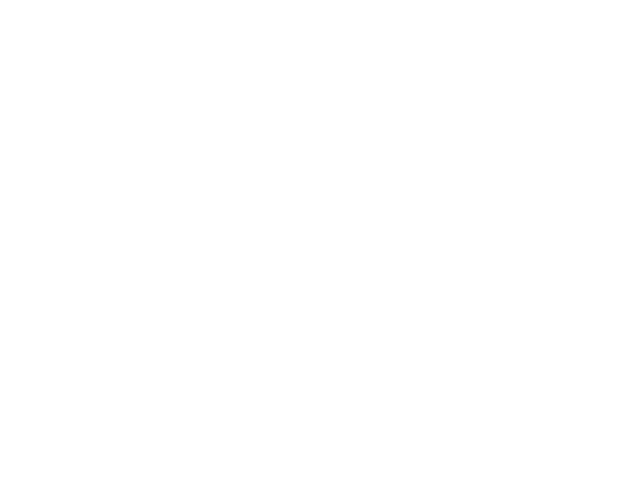
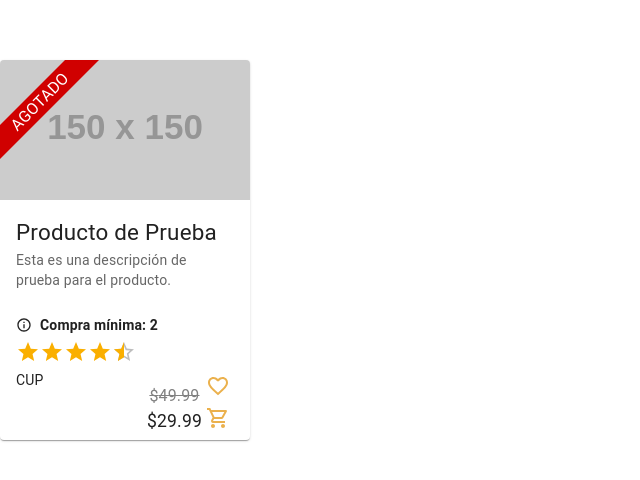
Before and after one commit to GoDjango-Development/react.js-gvcl, a React (Vite) app: page /MoonProductCard in a window 1280 px wide. Before the commit this address had no page. Shown: the part 150-630 px from the top of the page, without its empty margins (0-640 px from the left). Built offline with nearby package versions, Linux system fonts and the light colour scheme.

Commit message:
add: card MoonProductCard

```diff
--- a/package.json
+++ b/package.json
@@ -12,7 +12,9 @@
   "dependencies": {
     "@emotion/react": "^11.11.4",
     "@emotion/styled": "^11.11.5",
+    "@mui/icons-material": "^5.15.19",
     "@mui/material": "^5.15.19",
+    "prop-types": "^15.8.1",
     "react": "^18.2.0",
     "react-dom": "^18.2.0",
     "react-router-dom": "^6.23.1"
--- a/src/App.jsx
+++ b/src/App.jsx
@@ -1,11 +1,26 @@
 import { BrowserRouter as Router, Routes, Route } from 'react-router-dom';
 import Home from './pages/Home';
+import MoonProductCard from './components/Moon/MoonProductCard';
 
 function App() {
+  const product = {
+    id: '1',
+    name: 'Producto de Prueba',
+    description: 'Esta es una descripción de prueba para el producto.',
+    image: 'https://via.placeholder.com/150',
+    price: 29.99,
+    oldPrice: 49.99,
+    onSale: true,
+    outOfStock: true,
+    minPurchase: 2,
+    rating: 4.5,
+  }
+
   return (
     <Router>
       <Routes>
         <Route path="/" element={<Home />} />
+        <Route path="/MoonProductCard" element={<MoonProductCard product={product} />} />
       </Routes>
     </Router>
   );
--- a/src/components/Moon/MoonProductCard.jsx
+++ b/src/components/Moon/MoonProductCard.jsx
@@ -1,9 +1,174 @@
-import React from 'react'
+import PropTypes from "prop-types";
+import {
+  Card,
+  CardContent,
+  CardMedia,
+  Typography,
+  IconButton,
+  Box,
+  Rating,
+} from "@mui/material";
+import FavoriteBorderIcon from "@mui/icons-material/FavoriteBorder";
+import ShoppingCartOutlinedIcon from "@mui/icons-material/ShoppingCartOutlined";
+import InfoOutlinedIcon from "@mui/icons-material/InfoOutlined";
+import Ribbon from "../Shared/Ribbon";
 
-const MoonProductCard = () => {
+const MoonProductCard = ({ product, onLike, onAddToCart }) => {
+
   return (
-    <div>MoonProductCard</div>
-  )
-}
+    <Card
+      sx={{
+        position: "relative",
+        width: { xs: 190, lg: 250 },
+        height:{xs:310, lg:380},
+        overflow: "hidden",
+      }}
+    >
+      {product.outOfStock && <Ribbon msg="Agotado" status="danger" />}
+      <CardMedia
+        sx={{
+          height:{xs:100, lg:140},
+          width: "100%",
+        }}
+        image={product.image}
+        title={product.name}
+      />
+      <CardContent>
+        <Typography
+          sx={{
+            fontSize:{xs:"1rem", lg:"1.4rem"},
+            overflow: "hidden",
+            textOverflow: "ellipsis",
+            display: "-webkit-box",
+            WebkitLineClamp: 1,
+            WebkitBoxOrient: "vertical",
+          }}
+        >
+          {product.name}
+        </Typography>
+        <Typography
+          variant="body2"
+          color="textSecondary"
+          component="p"
+          sx={{
+            height:{xs:"40px", lg:"60px"},
+            overflow: "hidden",
+            textOverflow: "ellipsis",
+            display: "-webkit-box",
+            WebkitLineClamp:{xs:2, lg:3},
+            WebkitBoxOrient: "vertical",
+          }}
+        >
+          {product.description}
+        </Typography>
+        <Box
+          sx={{
+            display: "flex",
+            justifyContent: "flex-start",
+            alignItems: "center",
+            height: 30,
+          }}
+        >
+          {product.minPurchase && (
+            <>
+              <InfoOutlinedIcon sx={{ mr: 1, fontSize: "inherit" }} />
+              <Typography
+                variant="body2"
+                component="p"
+                sx={{ my: 1, fontWeight: "bold" }}
+              >
+                Compra mínima: {product.minPurchase}
+              </Typography>
+            </>
+          )}
+        </Box>
+        <Rating
+          name="product-rating"
+          value={product.rating}
+          precision={0.1}
+          readOnly
+        />
+        <Box
+          sx={{
+            display: "flex",
+            justifyContent: "space-between",
+            alignItems: "flex-start",
+            height: 65,
+          }}
+        >
+          <Typography variant="body2" component="p">
+            CUP
+          </Typography>
+          <Box
+            sx={{
+              display: "flex",
+              justifyContent: "flex-start",
+              alignItems: "center",
+            }}
+          >
+            <Typography
+              component="p"
+              sx={{
+                display: "flex",
+                flexDirection: "column",
+                justifyContent: "flex-end",
+                alignItems: "center",
+                height: 65,
+                fontSize: "1.1rem",
+              }}
+            >
+              {product.onSale && (
+                <Typography
+                  sx={{ textDecoration: "line-through", color: "grey" }}
+                >
+                  ${product.oldPrice}
+                </Typography>
+              )}
+              ${product.price}
+            </Typography>
+            <Box
+              sx={{
+                display: "flex",
+                flexDirection: "column",
+                justifyContent: "flex-start",
+                alignItems: "center",
+                mt: 0,
+              }}
+            >
+              <IconButton sx={{ p: 0.5, m: 0 }} aria-label="add to favorites" onClick={() => onLike(product.id)}>
+                <FavoriteBorderIcon sx={{ color: "#ebb14d" }} />
+              </IconButton>
+              <IconButton
+                sx={{ p: 0.5, m: 0 }}
+                aria-label="add to cart"
+                onClick={() => onAddToCart(product.id)}
+              >
+                <ShoppingCartOutlinedIcon sx={{ color: "#ebb14d" }} />
+              </IconButton>
+            </Box>
+          </Box>
+        </Box>
+      </CardContent>
+    </Card>
+  );
+};
 
-export default MoonProductCard
+MoonProductCard.propTypes = {
+  product: PropTypes.shape({
+    id: PropTypes.string.isRequired,
+    name: PropTypes.string.isRequired,
+    description: PropTypes.string.isRequired,
+    image: PropTypes.string.isRequired,
+    price: PropTypes.number.isRequired,
+    rating: PropTypes.number.isRequired,
+    oldPrice: PropTypes.number,
+    onSale: PropTypes.bool,
+    outOfStock: PropTypes.bool,
+    minPurchase: PropTypes.number,
+  }).isRequired,
+//   Utilizacion de funciones enviadas desde el prop para mantener la minima responsabilidad y reutilizacion del componente
+  onLike: PropTypes.func.isRequired,
+  onAddToCart: PropTypes.func.isRequired,
+};
+
+export default MoonProductCard;
--- /dev/null
+++ b/src/components/Shared/Ribbon.jsx
@@ -0,0 +1,41 @@
+import { Box, Typography } from "@mui/material";
+import PropTypes from "prop-types";
+import { useEffect, useState } from "react";
+
+const Ribbon = ({ msg, status }) => {
+  const [bgcolor, setBgcolor] = useState("grey");
+
+  useEffect(() => {
+    const newBgcolor =
+      status === "success"
+        ? "rgba(119, 169, 59, 1)"
+        : status === "danger"
+        ? "rgba(208, 0, 0, 1)"
+        : "rgba(100, 101, 246, 1)";
+    setBgcolor(newBgcolor);
+  }, [status]);
+
+  return (
+    <Box
+      sx={{
+        position: "absolute",
+        top:"30px",
+        left:{xs:"-60px", lg:"-85px"},
+        width: "100%",
+        bgcolor,
+        transform: "rotate(-45deg)",
+      }}
+    >
+      <Typography sx={{ textAlign: "center", color: "white", textTransform:"uppercase", fontSize:{xs:".9rem", lg:"1rem"} }}>
+        {msg}
+      </Typography>
+    </Box>
+  );
+};
+
+Ribbon.propTypes = {
+  msg: PropTypes.string.isRequired,
+  status: PropTypes.oneOf(["success", "danger", "info"]).isRequired,
+};
+
+export default Ribbon;
```
Also changed, not shown: 1 other file (tests, documents, lock files or other folders).
